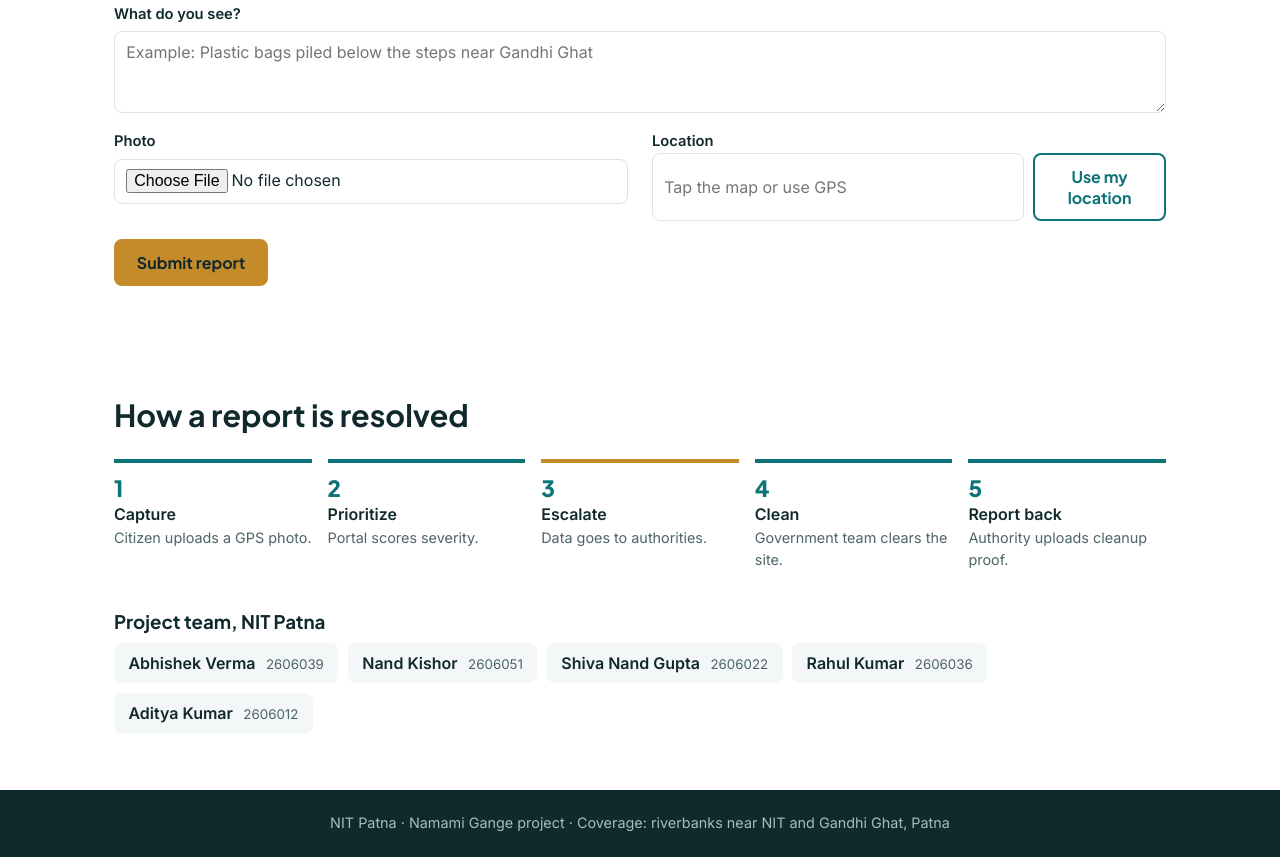
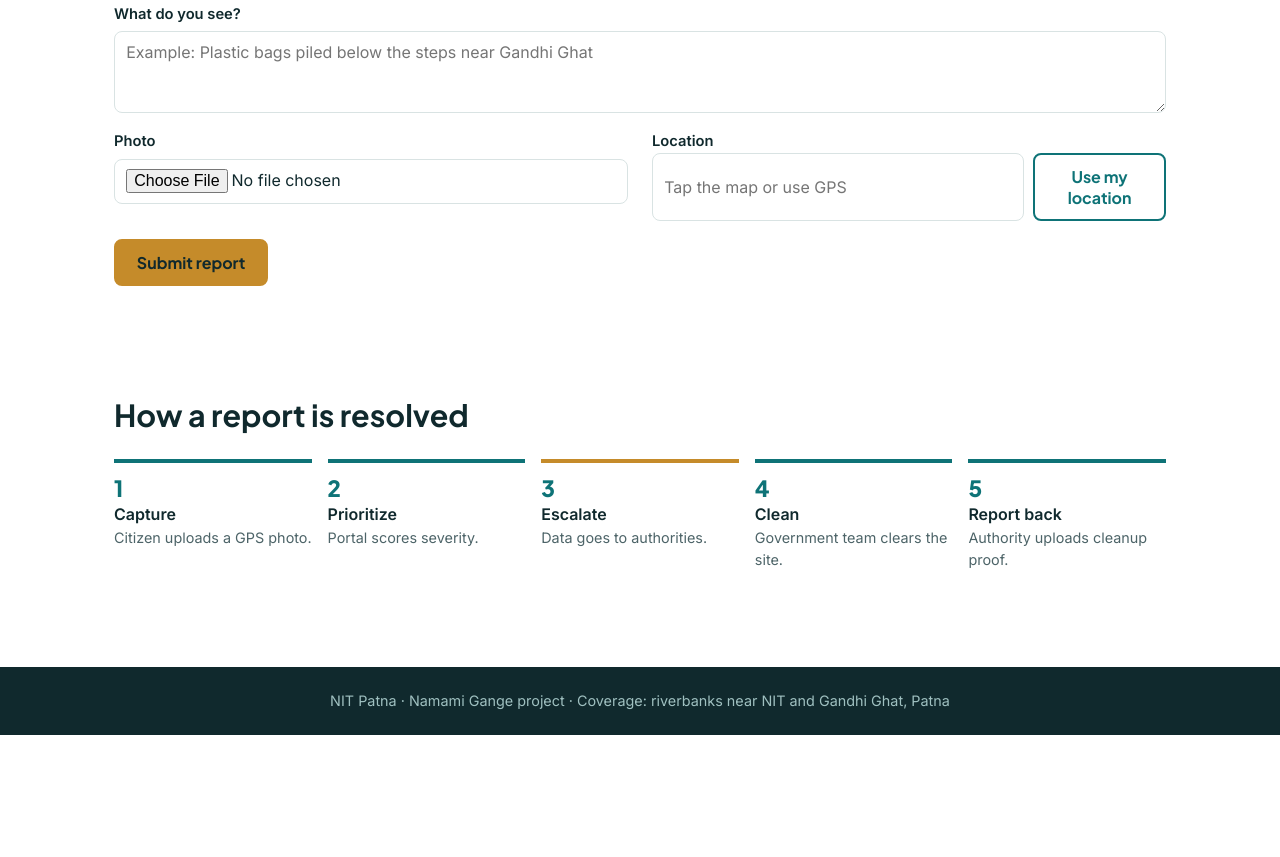
Before and after one commit to abhi-daemon/namami-gange-portal, a plain HTML site: page public/index.html in a window 1280 px wide. Shown: the part 847-1704 px from the top of the page. After the commit the page ends 1582 px from the top, so only its background shows below. Drawn offline with nearby package versions, Linux system fonts and the light colour scheme; no server answers.

Commit message:
html update

```diff
--- a/public/index.html
+++ b/public/index.html
@@ -108,14 +108,6 @@
       <li><b>Report back</b><span>Authority uploads cleanup proof.</span></li>
     </ol>
     <div class="team">
-      <h3>Project team, NIT Patna</h3>
-      <ul>
-        <li>Abhishek Verma <small>2606039</small></li>
-        <li>Nand Kishor <small>2606051</small></li>
-        <li>Shiva Nand Gupta <small>2606022</small></li>
-        <li>Rahul Kumar <small>2606036</small></li>
-        <li>Aditya Kumar <small>2606012</small></li>
-      </ul>
     </div>
   </section>
 </main>
```
